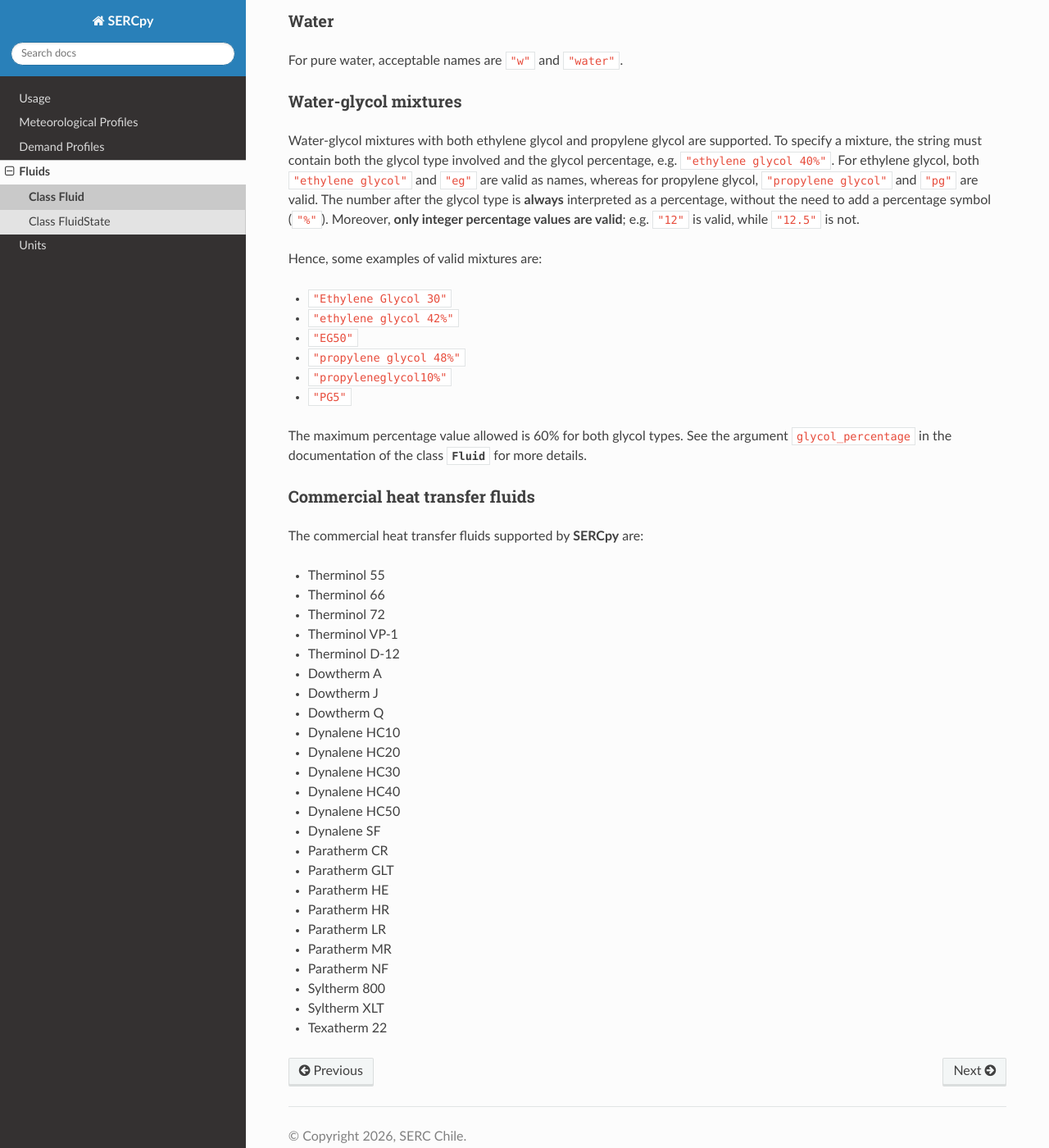
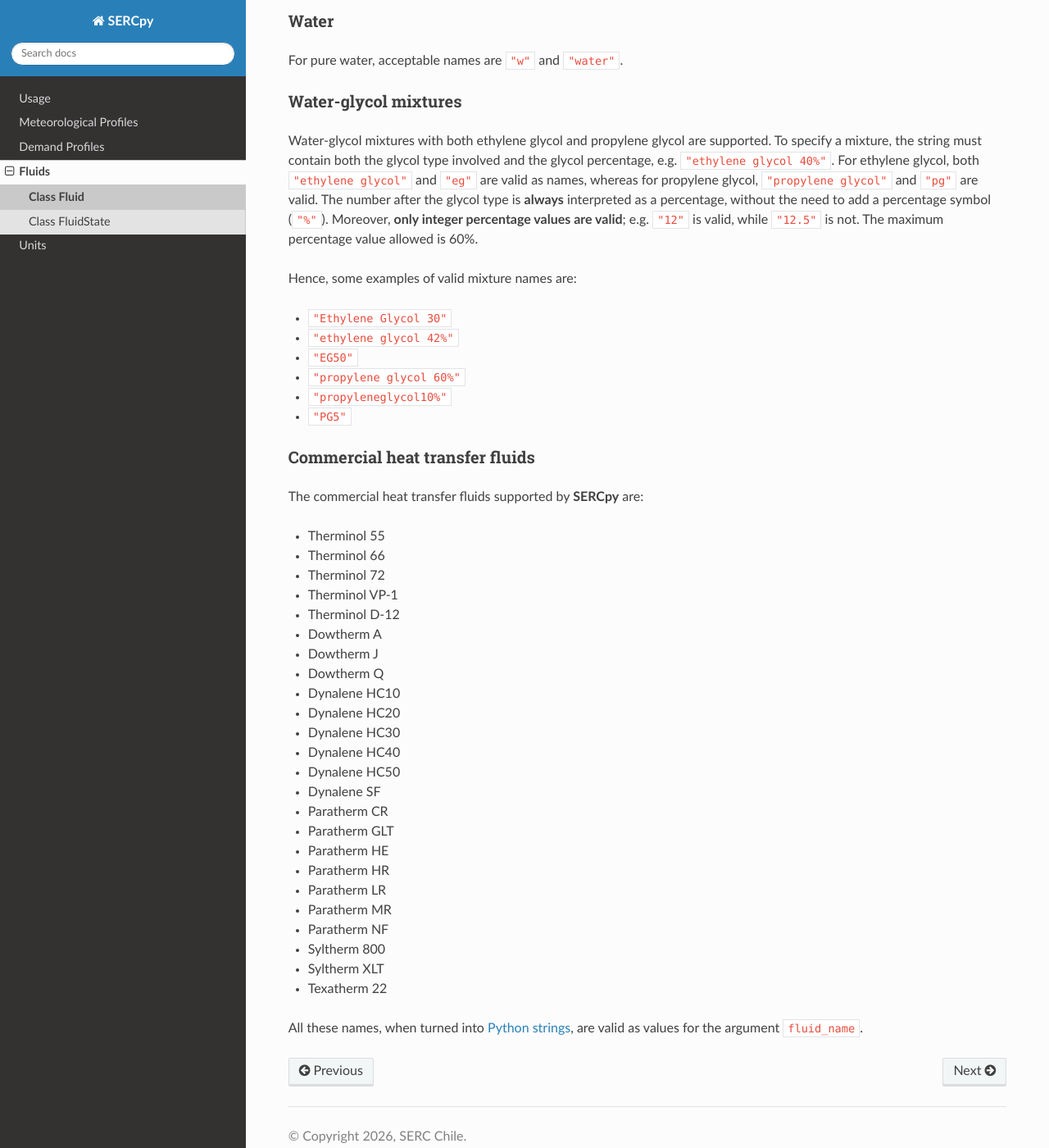
Before and after one commit to serc-chile/SERCpy, a Sphinx documentation site: the page built from docs/source/fluid_class.rst, in a window 1280 px wide and 1400 px high, scrolled down 496 px. Shown: the whole window at 82% size. Built offline with Sphinx 7.4.7 and the Read the Docs theme 3.1.0, drawn with Linux system fonts in a browser that asks for light colours; pages that are not in the unit, such as notebooks, are missing from menus.

Commit message:
Update fluid_class.rst

```diff
--- a/docs/source/fluid_class.rst
+++ b/docs/source/fluid_class.rst
@@ -22,18 +22,16 @@ For pure water, acceptable names are `"w"` and `"water"`.
 Water-glycol mixtures
 ~~~~~~~~~~~~~~~~~~~~~
 
-Water-glycol mixtures with both ethylene glycol and propylene glycol are supported. To specify a mixture, the string must contain both the glycol type involved and the glycol percentage, e.g. `"ethylene glycol 40%"`. For ethylene glycol, both `"ethylene glycol"` and `"eg"` are valid as names, whereas for propylene glycol, `"propylene glycol"` and `"pg"` are valid. The number after the glycol type is **always** interpreted as a percentage, without the need to add a percentage symbol (`"%"`). Moreover, **only integer percentage values are valid**; e.g. `"12"` is valid, while `"12.5"` is not.
+Water-glycol mixtures with both ethylene glycol and propylene glycol are supported. To specify a mixture, the string must contain both the glycol type involved and the glycol percentage, e.g. `"ethylene glycol 40%"`. For ethylene glycol, both `"ethylene glycol"` and `"eg"` are valid as names, whereas for propylene glycol, `"propylene glycol"` and `"pg"` are valid. The number after the glycol type is **always** interpreted as a percentage, without the need to add a percentage symbol (`"%"`). Moreover, **only integer percentage values are valid**; e.g. `"12"` is valid, while `"12.5"` is not. The maximum percentage value allowed is 60%.
 
-Hence, some examples of valid mixtures are:
+Hence, some examples of valid mixture names are:
 
 - `"Ethylene Glycol 30"`
 - `"ethylene glycol 42%"`
 - `"EG50"`
-- `"propylene glycol 48%"`
+- `"propylene glycol 60%"`
 - `"propyleneglycol10%"`
 - `"PG5"`
-
-The maximum percentage value allowed is 60% for both glycol types. See the argument `glycol_percentage` in the documentation of the class :class:`Fluid <sercpy.fluids.Fluid>` for more details.
 
 Commercial heat transfer fluids
 ~~~~~~~~~~~~~~~~~~~~~~~~~~~~~~~
@@ -64,3 +62,5 @@ The commercial heat transfer fluids supported by **SERCpy** are:
 - Syltherm 800
 - Syltherm XLT
 - Texatherm 22
+
+All these names, when turned into `Python strings <https://docs.python.org/3/builtins/stdtypes.html#text-sequence-type-str>`_, are valid as values for the argument `fluid_name`.
```
